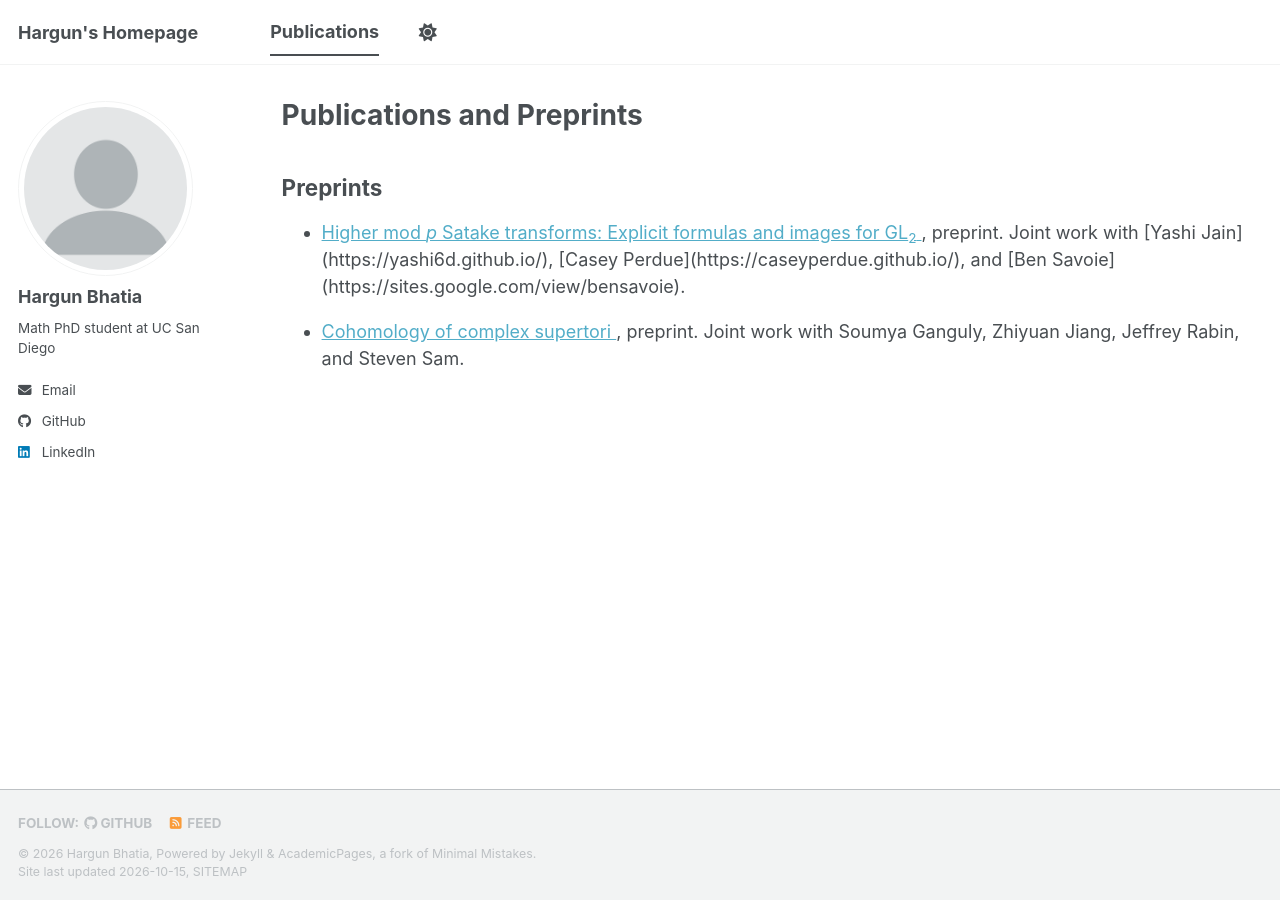
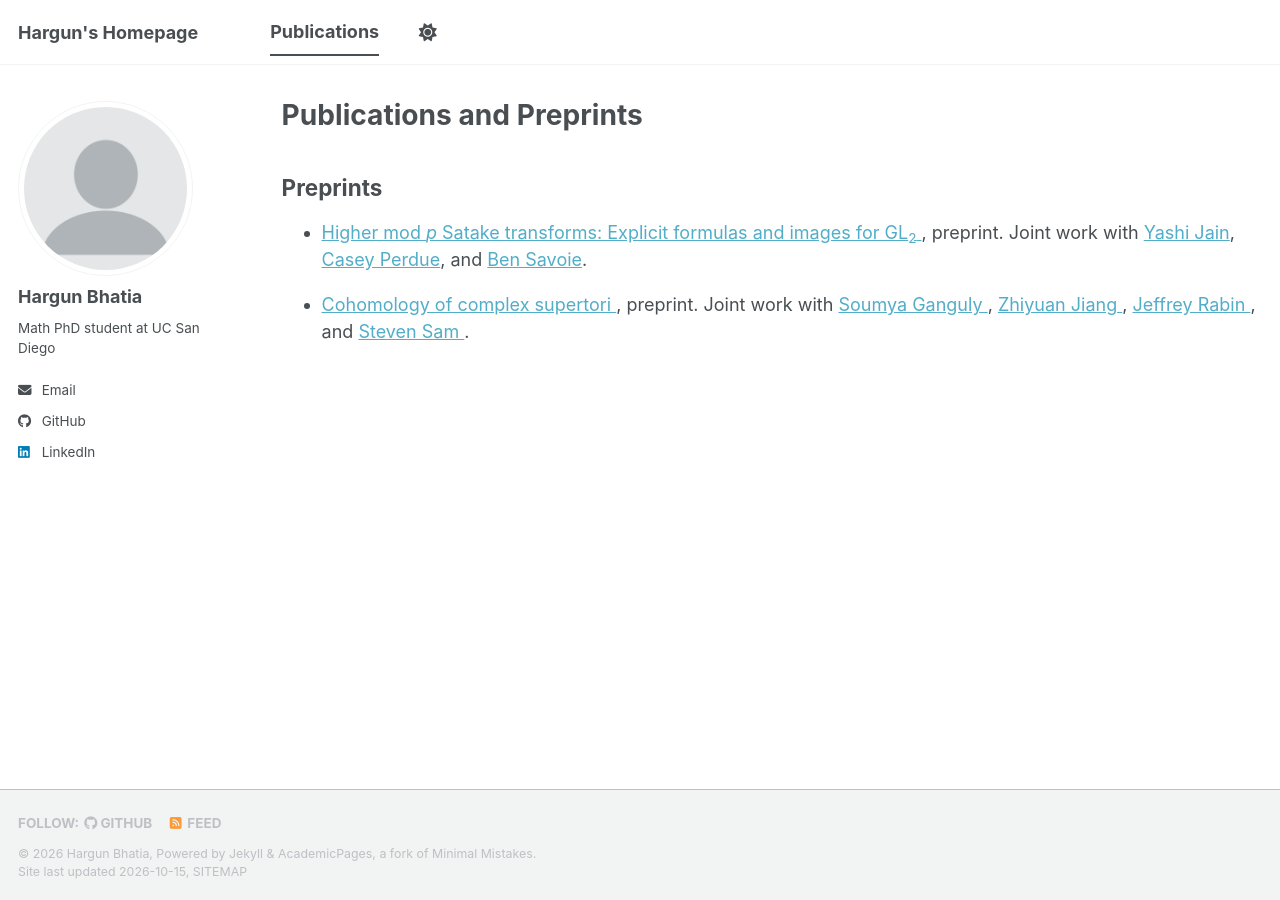
Before and after one commit to hpbhatia/hpbhatia.github.io, a Jekyll site: the page built from _pages/publications.html, in a window 1280 px wide. Built offline with Jekyll 4.4.1, drawn with Linux system fonts in a browser that asks for light colours; a style sheet for code colours, icons or effects is not loaded; part of the change alters nothing that is shown.

Commit message:
Update publications.html

```diff
--- a/_pages/publications.html
+++ b/_pages/publications.html
@@ -13,15 +13,20 @@ author_profile: true
       Higher mod <i>p</i> Satake transforms:
       Explicit formulas and images for GL<sub>2</sub>
     </a>,
-    preprint. Joint work with [Yashi Jain](https://yashi6d.github.io/), [Casey Perdue](https://caseyperdue.github.io/),
-    and [Ben Savoie](https://sites.google.com/view/bensavoie).
+    preprint. Joint work with
+    <a href="https://yashi6d.github.io/">Yashi Jain</a>,
+    <a href="https://caseyperdue.github.io/">Casey Perdue</a>,
+    and <a href="https://sites.google.com/view/bensavoie">Ben Savoie</a>.
   </li>
 
   <li style="margin-bottom: 1em;">
     <a href="https://arxiv.org/abs/2606.02903">
       Cohomology of complex supertori
     </a>,
-    preprint. Joint work with Soumya Ganguly, Zhiyuan Jiang,
-    Jeffrey Rabin, and Steven Sam.
+    preprint. Joint work with
+    <a href="https://sites.google.com/view/soumya-ganguly-mathmae/bio"> Soumya Ganguly </a>,
+    <a href="https://sites.google.com/view/zhiyuanj/home">Zhiyuan Jiang </a>,
+    <a href="https://mathweb.ucsd.edu/~jrabin/"> Jeffrey Rabin </a>,
+    and <a href="https://mathweb.ucsd.edu/~ssam/"> Steven Sam </a>.
   </li>
 </ul>
```
